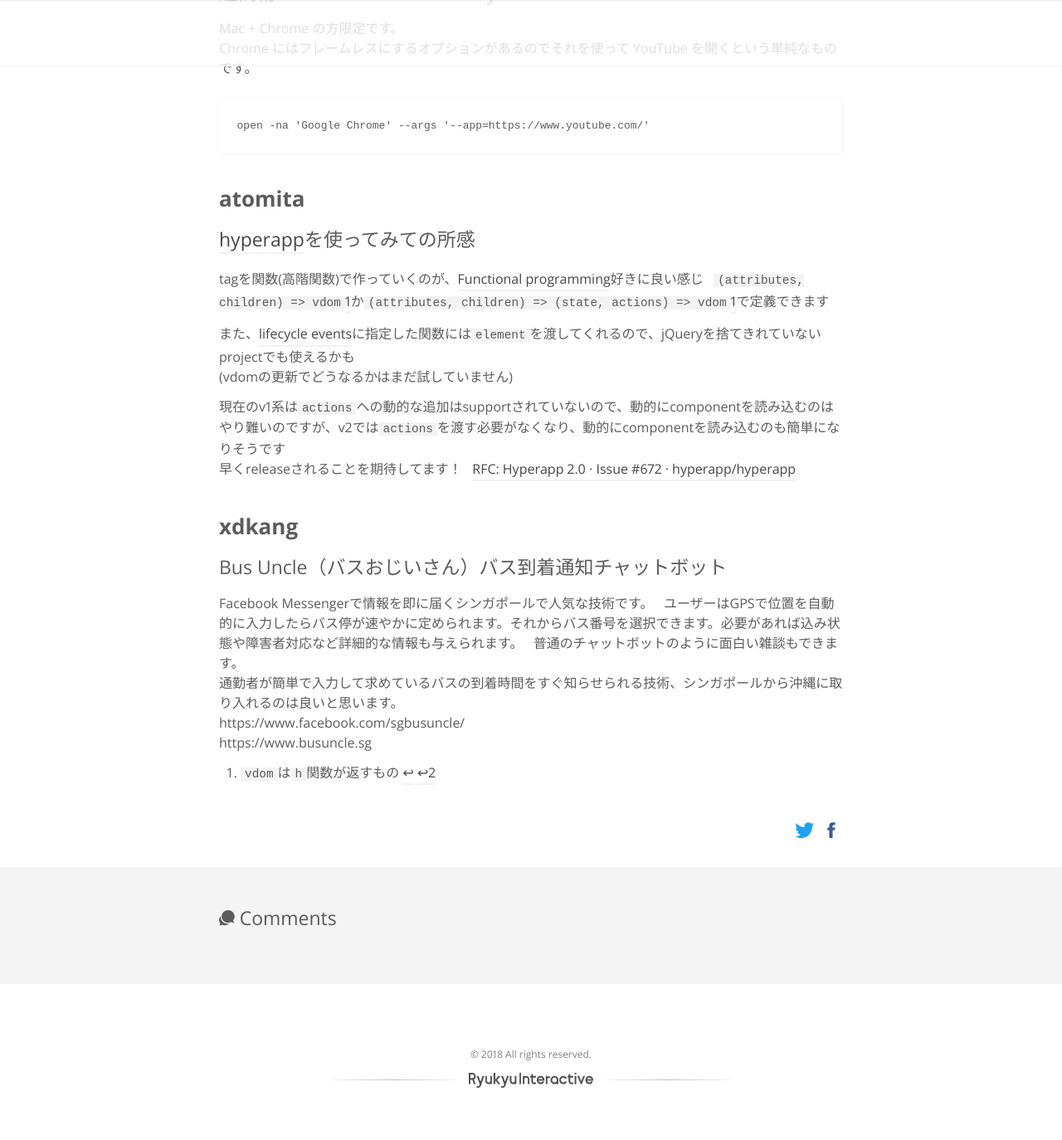
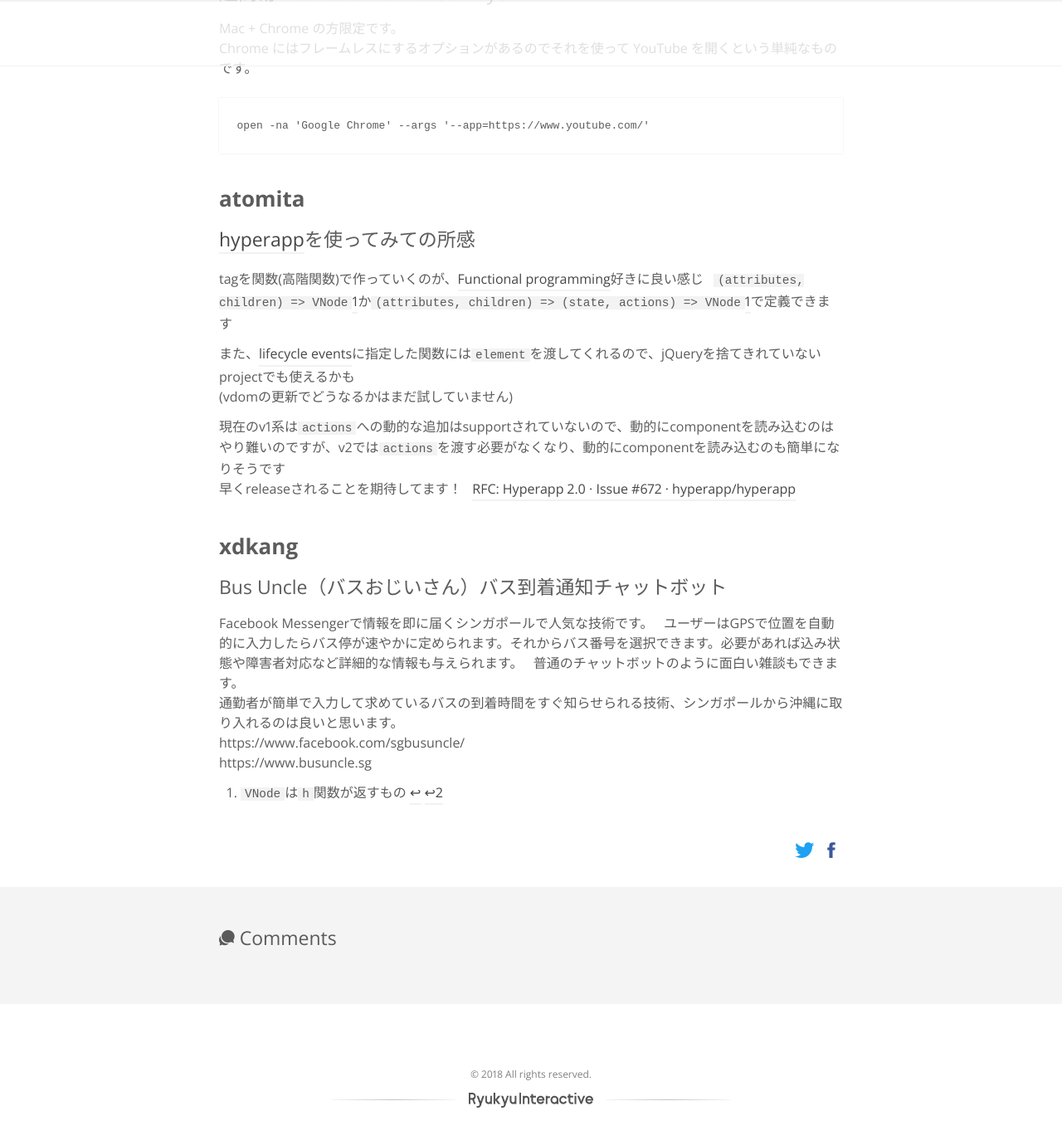
Before and after one commit to RyukyuInteractive/tech.ryukyu-i.co.jp, a Jekyll site: the page built from _posts/2018-04-11-tech-lunch-20180411.md, in a window 1280 px wide and 1400 px high, scrolled down 611 px. Shown: the top 1374 px of the window at 83% size. Built offline with Jekyll 4.4.1, drawn with Linux system fonts in a browser that asks for light colours; a script that is not in the unit is left out; comment, search, counter and statistics services are not loaded.

Commit message:
Update 2018-04-11-tech-lunch-20180411.md

```diff
--- a/_posts/2018-04-11-tech-lunch-20180411.md
+++ b/_posts/2018-04-11-tech-lunch-20180411.md
@@ -30,9 +30,9 @@
 ### [hyperapp](https://github.com/hyperapp/hyperapp)を使ってみての所感
 
 tagを関数(高階関数)で作っていくのが、[Functional programming](https://ja.wikipedia.org/wiki/%E9%96%A2%E6%95%B0%E5%9E%8B%E8%A8%80%E8%AA%9E#%E9%96%A2%E6%95%B0%E5%9E%8B%E3%83%97%E3%83%AD%E3%82%B0%E3%83%A9%E3%83%9F%E3%83%B3%E3%82%B0)好きに良い感じ
-`(attributes, children) => vdom`[^1]か`(attributes, children) => (state, actions) => vdom`[^1]で定義できます
+`(attributes, children) => VNode`[^1]か`(attributes, children) => (state, actions) => VNode`[^1]で定義できます
 
-[^1]: `vdom`は`h`関数が返すもの
+[^1]: `VNode`は`h`関数が返すもの
 
 また、[lifecycle events](https://github.com/hyperapp/hyperapp#lifecycle-events)に指定した関数には`element`を渡してくれるので、jQueryを捨てきれていないprojectでも使えるかも
 (vdomの更新でどうなるかはまだ試していません)
```
